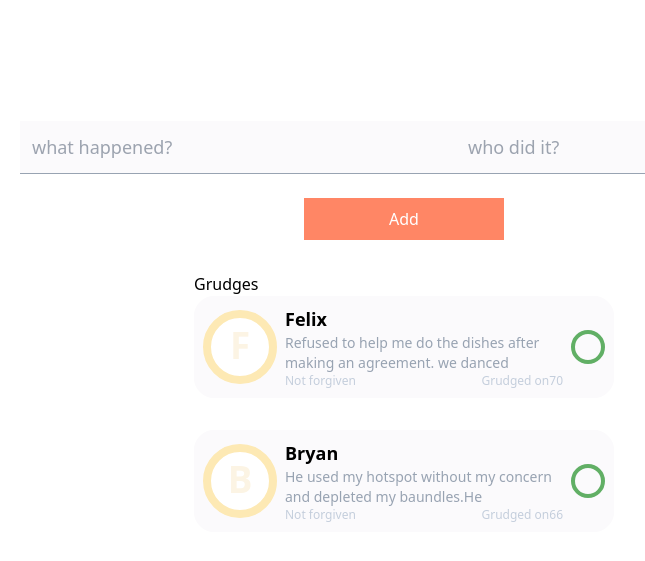
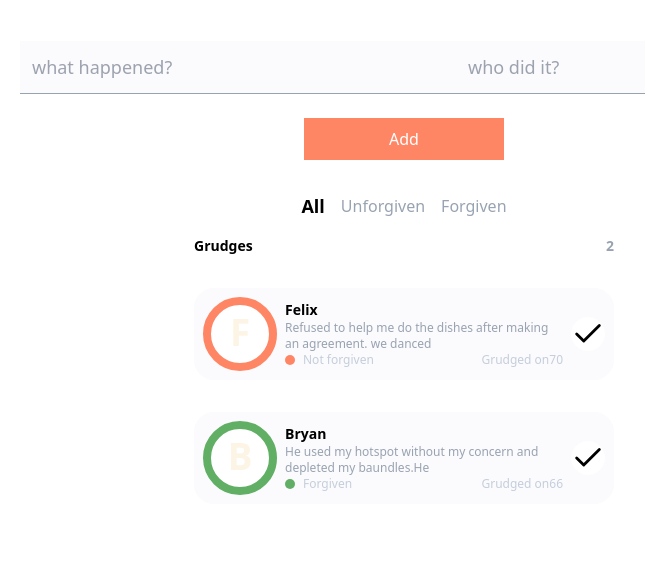
Before and after one commit to chombazm/Grudge-Tracker-MERN, a React (Vite) app in the folder frontend/: page / in a window 1280 px wide. Shown: the part 119-680 px from the top of the page, without its empty margins (236-881 px from the left). Built offline with nearby package versions, Linux system fonts and the light colour scheme.

Commit message:
🎨added UI improvs

```diff
--- /dev/null
+++ b/frontend/src/components/DeleteZone/index.jsx
@@ -0,0 +1,11 @@
+import React from 'react';
+
+function DeleteZone() {
+  return (
+    <div>
+      <h1>DeleteZone</h1>
+    </div>
+  );
+}
+
+export default DeleteZone;
--- a/frontend/src/components/Forms/AddGrudge.jsx
+++ b/frontend/src/components/Forms/AddGrudge.jsx
@@ -9,7 +9,7 @@ function AddGrudge() {
   return (
     <form
       onSubmit={handleSubmit}
-      className="flex justify-center center flex-col mt-60"
+      className="flex justify-center center flex-col mt-40"
     >
       <div className="flex justify-center center border-b p-3 mb-6 border-[#98A3B2] bg-[#FBFAFC]">
         <input
--- a/frontend/src/components/Grudge/index.jsx
+++ b/frontend/src/components/Grudge/index.jsx
@@ -1,26 +1,36 @@
 import React from 'react';
 import PropTypes from 'prop-types';
 
-function Grudge({ grudge, deleteGrudge, toggleGrudge }) {
+function Grudge({ grudge, toggleGrudge }) {
   return (
     <div
       className="flex w-full border border-[#FBFAFC] rounded-[20px] p-2 bg-[#FBFAFC] mb-8 justify-center items-center"
-      onClick={toggleGrudge}
       aria-hidden="true"
     >
-      <div className="flex-none w-[74px] border-8 flex justify-center content-center border-[#FDE9B4] bg-white rounded-full h-[74px] ">
+      <div
+        className={`flex-none w-[74px] border-8 flex justify-center content-center ${
+          grudge.forgiven ? 'border-[#61AF65]' : 'border-[#FF8665]'
+        } bg-white rounded-full h-[74px]`}
+      >
         <span className="text-[#FCF4E4] text-[2.3rem] font-bold">
           {grudge.name[0]}
         </span>
       </div>
       <div className="flex-auto px-2">
         <div className="">
-          <h2 className="text-lg font-bold">{grudge.name}</h2>
-          <p className="text-sm text-[#98A3B2]">{grudge.offense}</p>
+          <h2 className="text-sm font-bold">{grudge.name}</h2>
+          <p className="text-xs text-[#98A3B2]">{grudge.offense}</p>
           <div className="flex justify-between">
-            <span className="text-xs text-[#C4CEDC]">
-              {grudge.forgiven ? 'Forgiven' : 'Not forgiven'}
-            </span>
+            <div className="flex place-items-center">
+              <span
+                className={`w-[10px] rounded-full ${
+                  grudge.forgiven ? 'bg-[#61AF65]' : 'bg-[#FF8665]'
+                } h-[10px] `}
+              />
+              <span className="text-xs text-[#C4CEDC] ml-2">
+                {grudge.forgiven ? 'Forgiven' : 'Not forgiven'}
+              </span>
+            </div>
             <span className="text-xs text-[#C4CEDC]">
               Grudged on
               {grudge.offense.length}
@@ -28,7 +38,26 @@ function Grudge({ grudge, deleteGrudge, toggleGrudge }) {
           </div>
         </div>
       </div>
-      <div className="flex-none w-[34px] h-[34px] rounded-full border-4 border-[#61AF65] " />
+      <div className="flex-none w-[34px] h-[34px] rounded-full bg-white ">
+        <button
+          className="w-full h-full bg-transparent text-red"
+          onClick={() => toggleGrudge(grudge.id)}
+          type="button"
+        >
+          <svg
+            className="w-full h-full"
+            xmlns="http://www.w3.org/2000/svg"
+            viewBox="0 0 24 24"
+            fill="none"
+            stroke="currentColor"
+            strokeWidth="2"
+            strokeLinecap="round"
+            strokeLinejoin="round"
+          >
+            <polyline points="20 6 9 17 4 12" />
+          </svg>
+        </button>
+      </div>
     </div>
   );
 }
@@ -40,7 +69,6 @@ Grudge.propTypes = {
     forgiven: PropTypes.bool.isRequired,
     offense: PropTypes.string.isRequired,
   }).isRequired,
-  deleteGrudge: PropTypes.func.isRequired,
   toggleGrudge: PropTypes.func.isRequired,
 };
 
--- a/frontend/src/components/GrudgesContainer/index.jsx
+++ b/frontend/src/components/GrudgesContainer/index.jsx
@@ -13,11 +13,13 @@ function GrudgesContainer() {
     {
       id: 2,
       name: 'Bryan',
-      forgiven: false,
+      forgiven: true,
       offense:
         'He used my hotspot without my concern and depleted my baundles.He ',
     },
   ];
+
+  const isActiveTab = true;
 
   const handleDelete = (id) => {
     console.log(`Deleting grudge with id: ${id}`);
@@ -28,7 +30,27 @@ function GrudgesContainer() {
   };
   return (
     <div className="w-full max-w-[420px] mx-auto mt-8 flex justify-center flex-col">
-      <h1>Grudges</h1>
+      <ul className="flex justify-center mb-4 place-items-center">
+        <li
+          className={`mx-2 ${
+            isActiveTab
+              ? 'text-black font-bold text-lg'
+              : 'text-[#98A3B2] text-xs'
+          }`}
+        >
+          All
+        </li>
+        <li className="mx-2 text-[#98A3B2] text-base cursor-pointer">
+          Unforgiven
+        </li>
+        <li className="mx-2 text-[#98A3B2] text-base cursor-pointer">
+          Forgiven
+        </li>
+      </ul>
+      <div className="flex justify-between mb-8">
+        <h3 className="text-sm font-bold">Grudges</h3>
+        <h3 className="text-[#98A3B2] text-sm font-bold">{grudges.length}</h3>
+      </div>
       {grudges.map((grudge) => (
         <Grudge
           key={grudge.id}
```
Also changed, not shown: frontend/.eslintrc.json.
